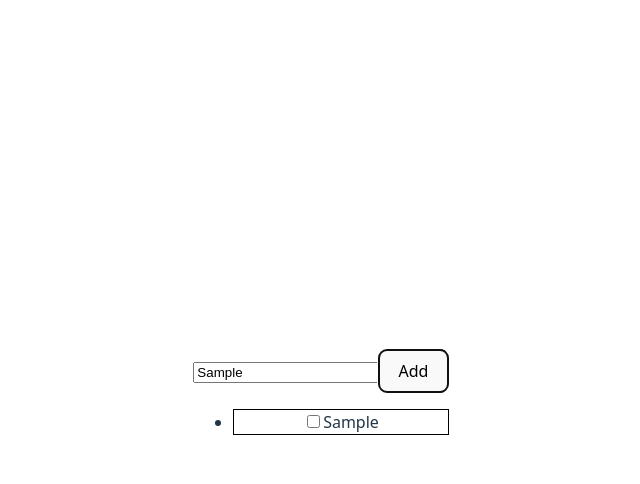
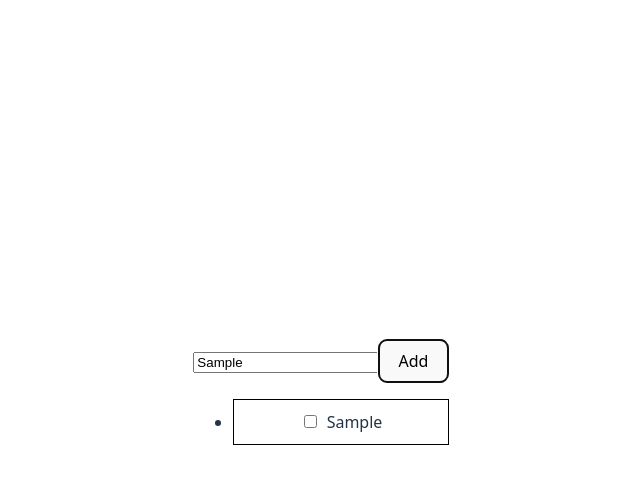
Before and after one commit to krum99/React-Course-Ultimate-Guide-2025, a React (Vite) app in the folder 99-more-tasks/interview-exadel-anthil/: page / in a window 1280 px wide. Both pictures are taken after typing "Sample" into the empty fields and a click on the button "Add". Shown: the top 484 px of the page, without its empty margins (319-959 px from the left). Built offline with nearby package versions, Linux system fonts and the light colour scheme.

Commit message:
update DataVisualization

```diff
--- a/99-more-tasks/interview-exadel-anthil/src/components/DataVisualizer.jsx
+++ b/99-more-tasks/interview-exadel-anthil/src/components/DataVisualizer.jsx
@@ -1,15 +1,23 @@
-// import { v4 as uuidv4 } from 'uuid';
-
-export default function DataVisualizer({ data }) {
-  // function handleCheck(){
-
-  // }
-
+export default function DataVisualizer({ data, onClickLi }) {
   return (
     <ul>
       {data.map((obj) => (
-        <li key={obj.id} style={{ border: '1px solid black' }}>
-          <input type="checkbox" id={obj.id} checked={obj.checked} />
+        <li
+          key={obj.id}
+          style={{
+            border: '1px solid black',
+            padding: '10px',
+            margin: '5px 0',
+            cursor: 'pointer',
+          }}
+          onClick={() => onClickLi(obj.id)}
+        >
+          <input
+            type="checkbox"
+            checked={obj.checked || false}
+            readOnly
+            style={{ marginRight: '10px' }}
+          />
           {obj.data}
         </li>
       ))}
```
